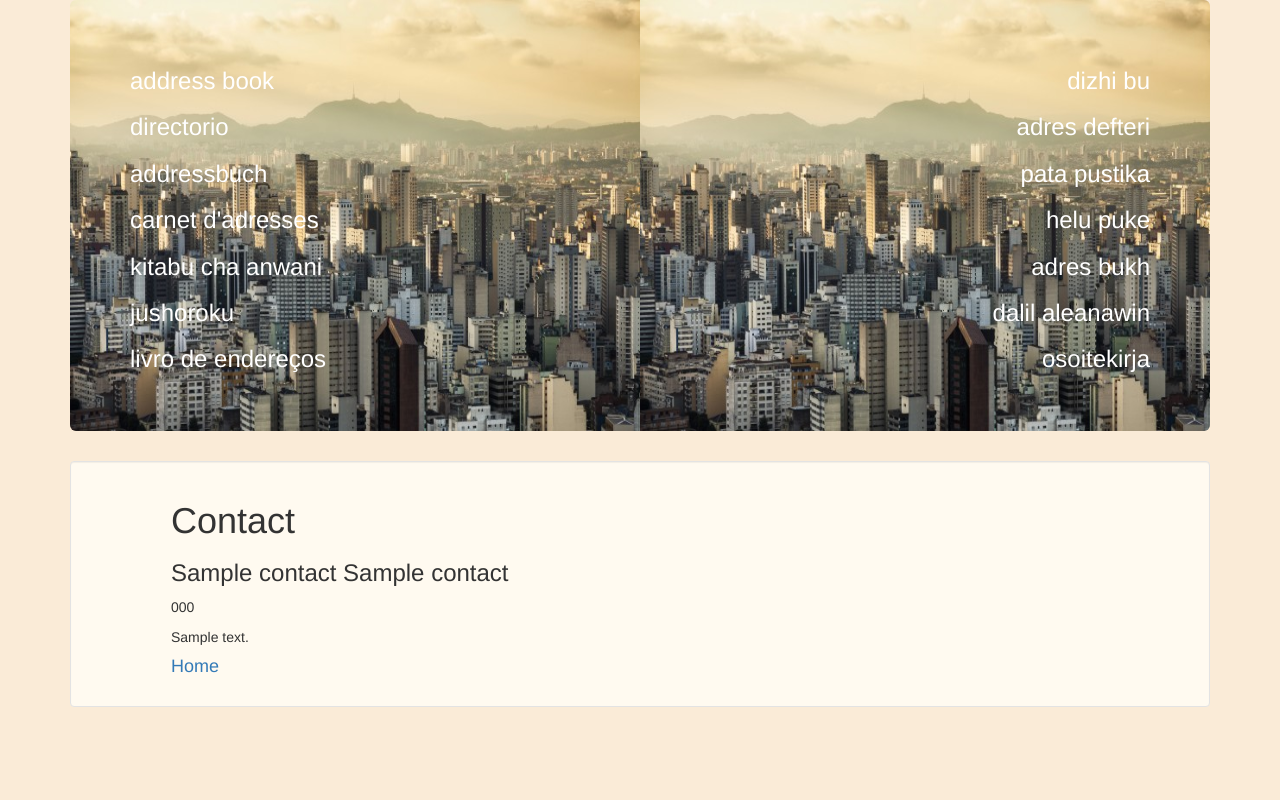
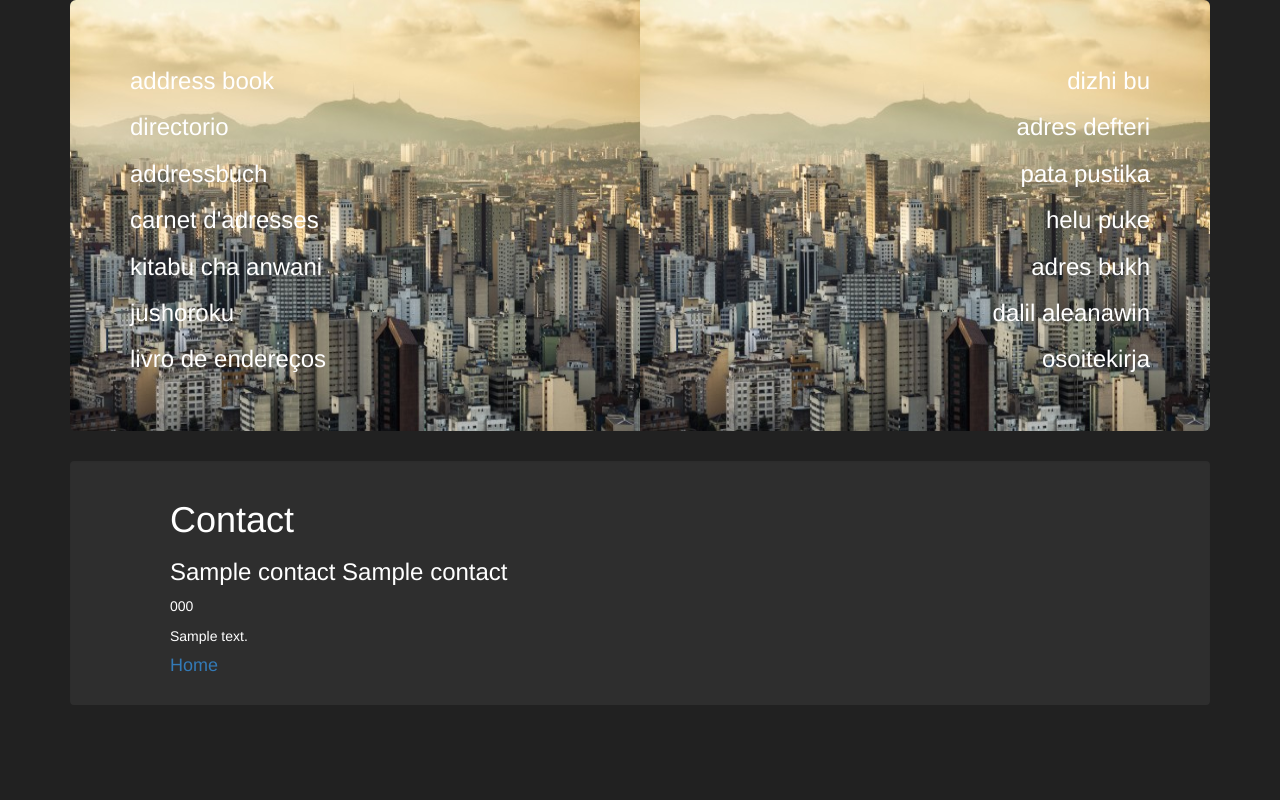
Before and after one commit to kerrbrittany9/directorio, a PHP site: template views/create_contact.html.twig in a window 1280 px wide. Run offline with PHP 8.4, Linux system fonts and the light colour scheme; the template is opened without the code that fills it: most values are stand-ins (such as "Sample title", 1, 10 or a date in 2020); some libraries are stand-ins or nearby versions.

Commit message:
add dark background color

```diff
--- a/views/create_contact.html.twig
+++ b/views/create_contact.html.twig
@@ -31,13 +31,13 @@
             </div>
         </div>
         <div class='well'>
-            {% if contact is empty %}
+            {% if contacts is empty %}
                 <h1>Please fill out entire form. Use n/a when needed.</h1>
             {% else %}
                 <h1>Contact</h1>
-                    <h3>{{ contact.getFirstName }} {{ contact.getLastName }}</h3>
-                        <p>{{ contact.getPhone }}</p>
-                        <p>{{ contact.getAddress }}</p>
+                    <h3>{{ contacts.getFirstName }} {{ contacts.getLastName }}</h3>
+                        <p>{{ contacts.getPhone }}</p>
+                        <p>{{ contacts.getAddress }}</p>
             {% endif %}
             <h4><a href='/'>Home</a></h4>
         </div>
--- a/web/css/styles.css
+++ b/web/css/styles.css
@@ -1,5 +1,6 @@
 body {
-    background-color: antiquewhite;
+    background-color: #212121;
+    color:white;
 }
 .jumbotron {
     background-image: url('/../img/city2.jpg');
@@ -13,5 +14,6 @@ body {
 .well {
     padding-left: 100px;
     padding-right: 100px;
-    background-color: floralwhite;
+    background-color: #2E2E2E;
+    border: black;
 }
```
